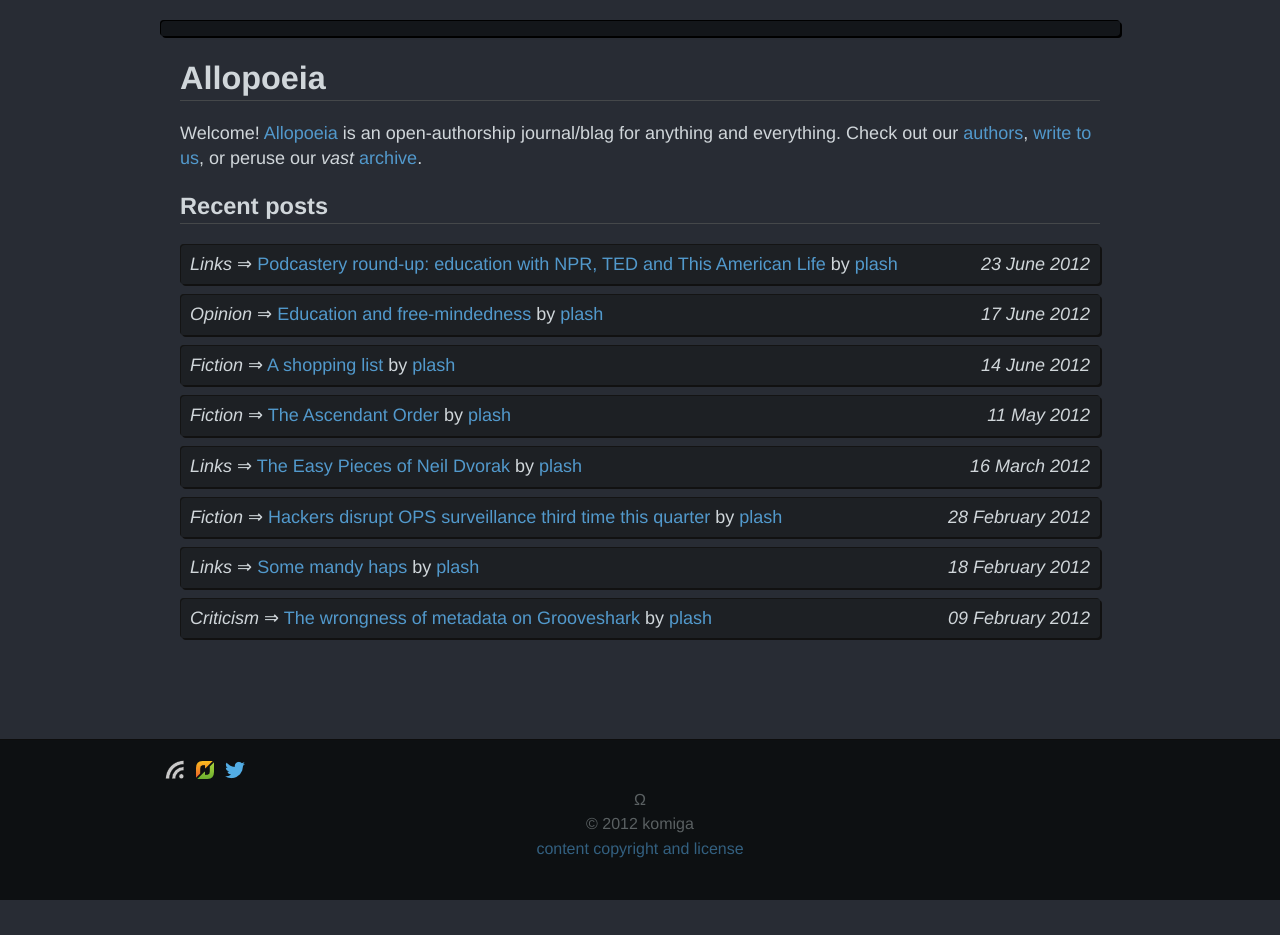
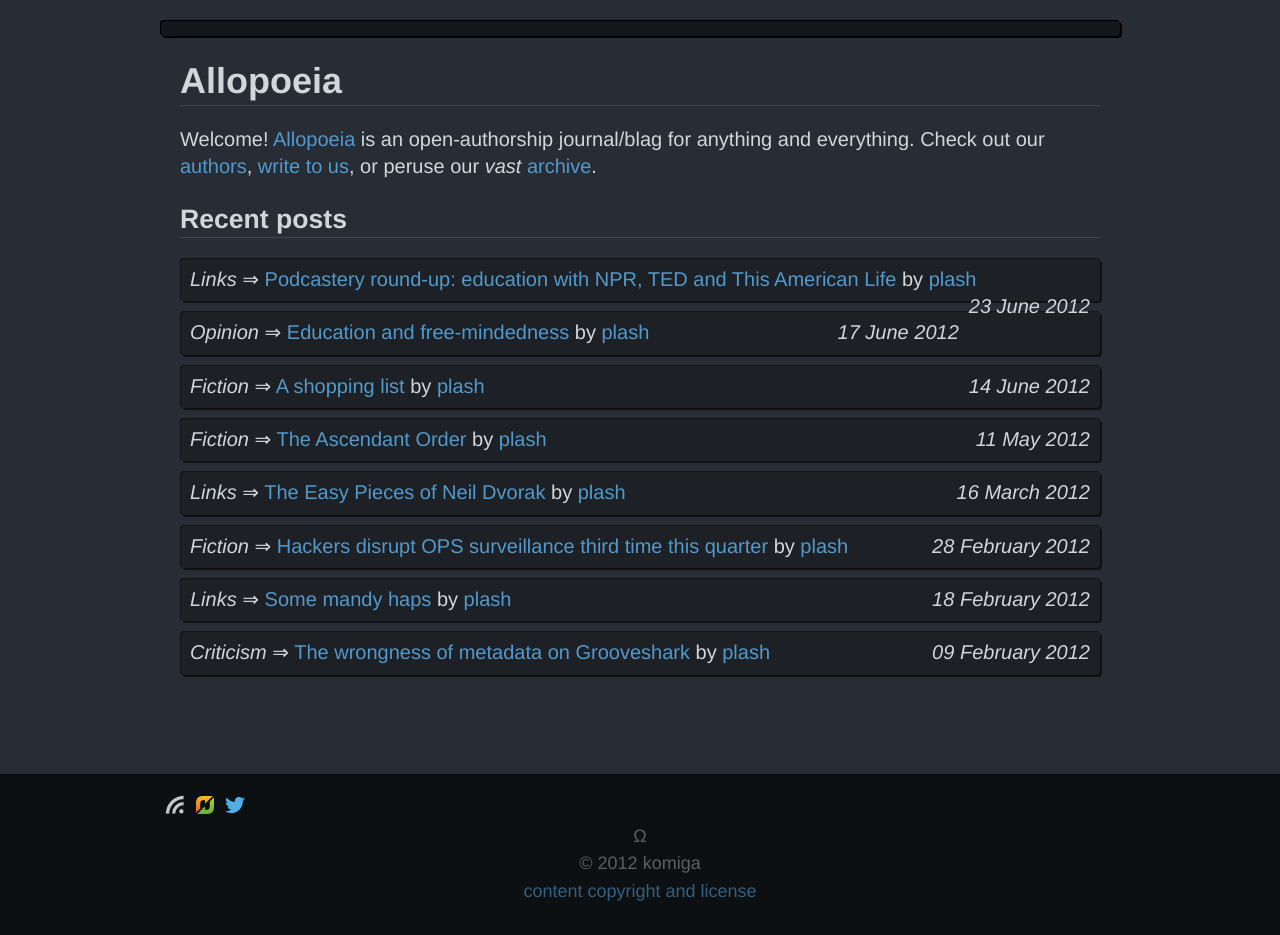
Before and after one commit to Allopoeia/allopoeia.github.com, a Jekyll site: the page built from index.html, in a window 1280 px wide. Built offline with Jekyll 4.4.1, drawn with Linux system fonts in a browser that asks for light colours; Markdown is read by kramdown in place of the engine named in the settings; comment, search, counter and statistics services are not loaded; before the commit the page ends 900 px from its top, so only the background shows below that.

Commit message:
Upped font sizes and further worked around heading sizing for the WebKit twitch.

```diff
--- a/css/screen.css
+++ b/css/screen.css
@@ -113,7 +113,7 @@ body {
 	display: block;
 	padding: 0px;
 	margin: 0px;
-	font: normal normal normal 18px/1.366em "Liberation Sans", "DejaVu Sans", sans-serif !important;
+	font: normal normal normal 20px/1.366em "Liberation Sans", "DejaVu Sans", sans-serif !important;
 	background-color: #282C34;
 	color: #D0D6DA;
 }
@@ -133,7 +133,7 @@ h1, h2, h3, h4, h5, h6 {
 h1 {font-size: 180%;}
 h2 {font-size: 160%;}
 h3 {font-size: 140%;}
-h4 {font-size: 131%;} /* WebKit/Chrom(e|ium) fix: +1% to avoid the twitchy sizing when hovering a heading with a para-ref*/
+h4 {font-size: 133%;} /* WebKit/Chrom(e|ium) fix: +3% to avoid the twitchy sizing when hovering a heading with a para-ref (whhhhhhhyyyyy) */
 h5 {font-size: 120%;}
 h6 {font-size: 110%;}
 
@@ -191,8 +191,8 @@ sup {
 .f-serif {font-family: "Liberation Serif", Georgia, serif;}
 .f-sans {font-family: "Liberation Sans", "DejaVu Sans", sans-serif;}
 .f-style-sc {font-variant: small-caps;}
-.f-sz-norm {font-size: 18px;}
-.f-sz-larg {font-size: 20px;}
+.f-sz-norm {font-size: 20px;}
+.f-sz-larg {font-size: 22px;}
 
 .separator {
 	width: 100%;
@@ -204,6 +204,8 @@ sup {
 	display: none;
 	margin: auto 5px auto 5px;
 	padding: 0px 5px 0px 5px;
+	font-weight: normal;
+	text-decoration: none;
 }
 .para-ref:before {content: "#";}
 
@@ -215,8 +217,6 @@ h5:hover>a.para-ref,
 h6:hover>a.para-ref
 {
 	display: inline;
-	font-weight: normal;
-	text-decoration: none;
 }
 
 .fill-span {
@@ -284,7 +284,7 @@ a.nav-item-active {
 }
 
 #top_bar>nav {
-	font: 18px "Liberation Sans", "DejaVu Sans", sans-serif;
+	font: 20px "Liberation Sans", "DejaVu Sans", sans-serif;
 }
 
 #top_bar>nav>ul {
@@ -305,7 +305,7 @@ a.nav-item-active {
 	bottom: 0px;
 	height: 160px;
 	width: 100%;
-	font-size: 16px;
+	font-size: 18px;
 	background-color: #0D1012;
 	border-top: 1px #0D0D0D solid;
 	color: #5A6062;
```
